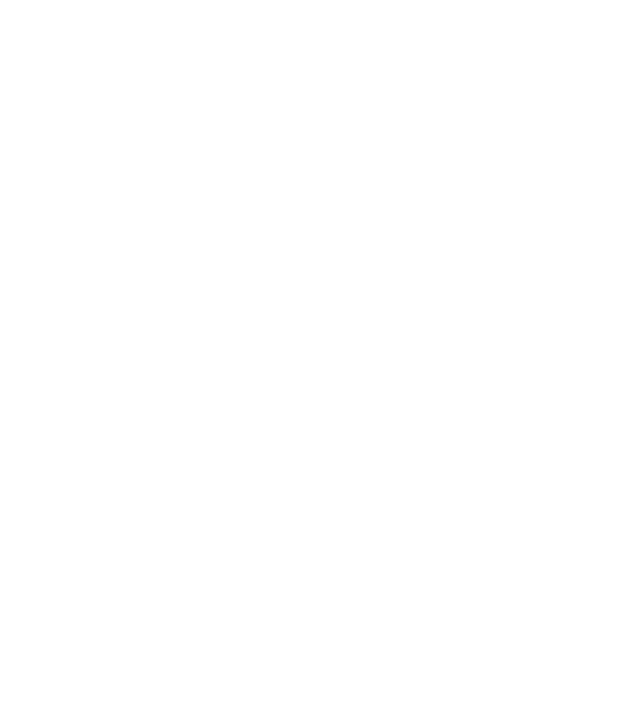
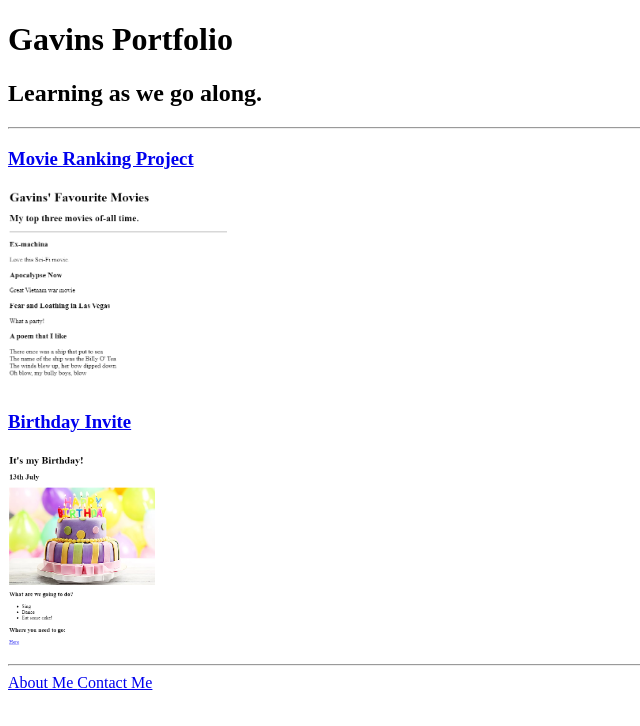
Before and after one commit to Waffle-ninja/html-portfolio, a plain HTML site: page index.html in a window 1280 px wide. Shown: the whole page, without its empty margins (0-640 px from the left). Drawn offline with Linux system fonts and the light colour scheme.

Commit message:
Add files via upload

```diff
--- a/index.html
+++ b/index.html
@@ -1,4 +1,27 @@
 <!-- TODO 1: Create the HTML Boilerplate -->
+<!DOCTYPE html>
+<html lang="en">
+<head>
+    <meta charset="utf-8">
+    <title>Gavins Portfolio</title>
+
+</head>
+
+<body>
+<h1>Gavins Portfolio</h1>
+<h2>Learning as we go along.</h2>
+<hr />
+
+<a href="public/movie-ranking.html"><h3>Movie Ranking Project</h3></a>
+<img height="200" src="./assets/images/Gs movie ranking.png">
+
+<a href="public/birthday-invite.html"><h3>Birthday Invite</h3></a>
+<img height="200" src="./assets/images/Gs birthday invite.png">
+<hr />
+<a href="./public/about.html">About Me </a>
+<a href="./public/contact.html"> Contact Me</a>
+</body>
+</html>
 
 <!-- TODO 2: Add Your previous projects' HTML into the public folder -->
 
```
